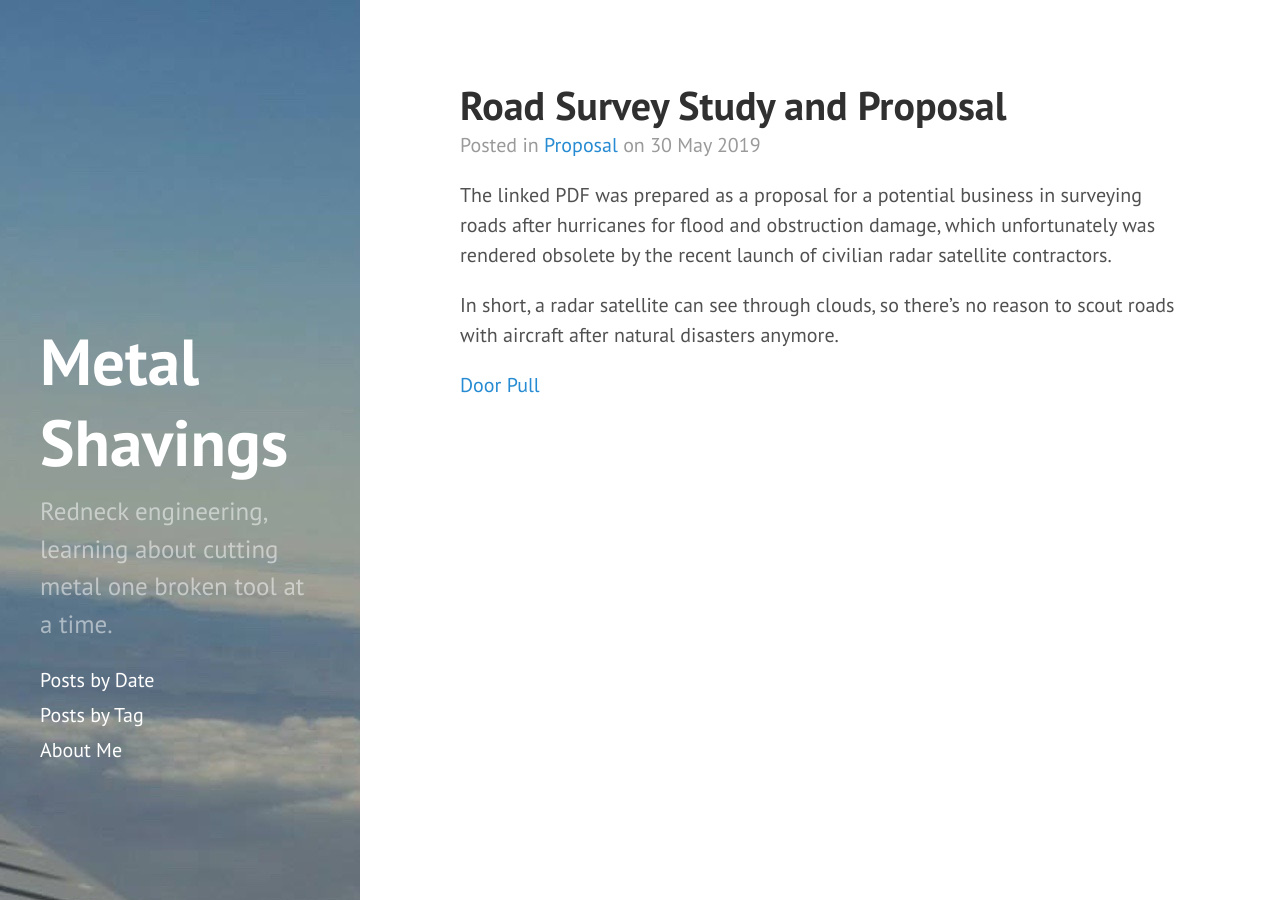
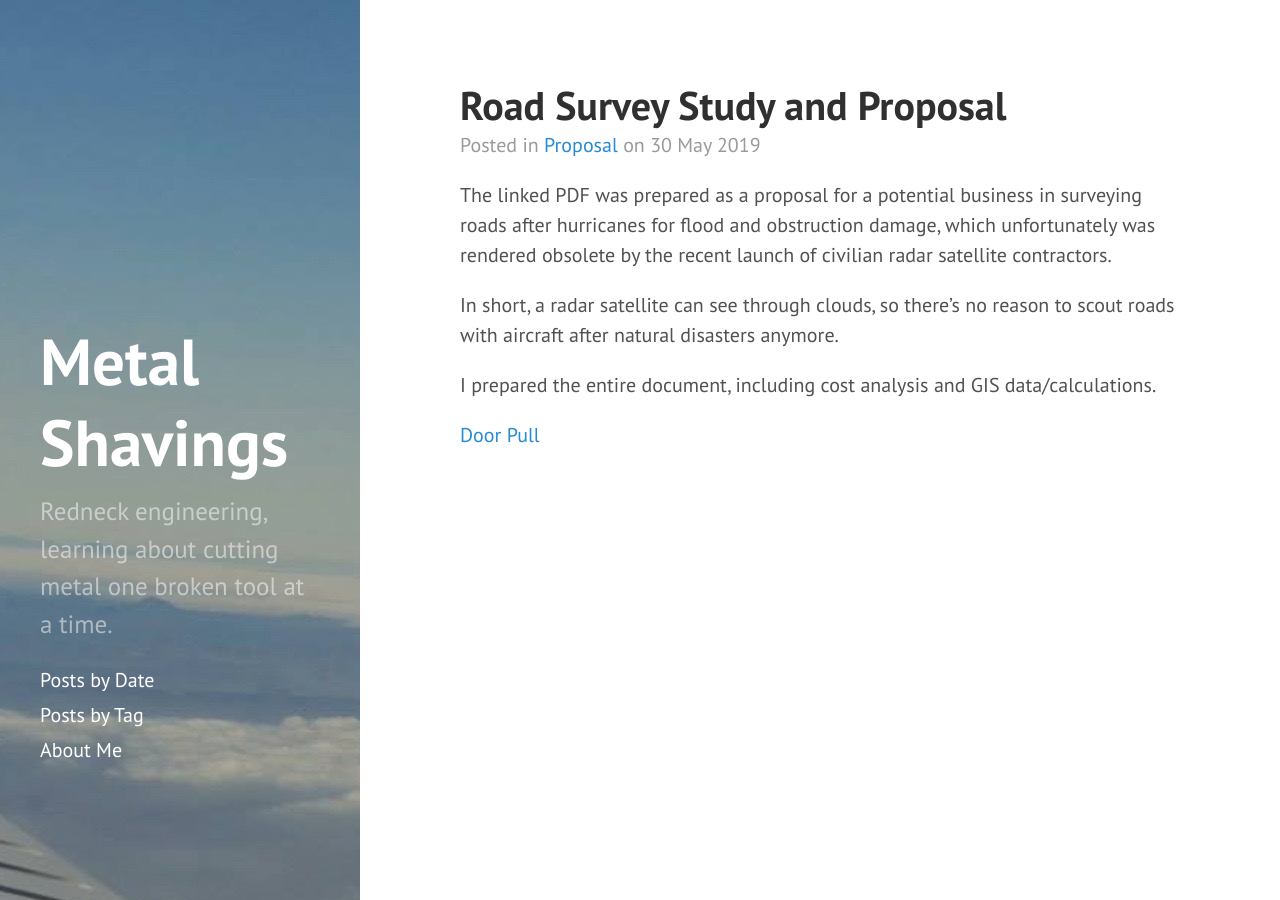
Before and after one commit to metalshavings/metalshavings, a Jekyll site: the page built from _posts/2019-05-30-Road-Survey-Proposal.md, in a window 1280 px wide. Built offline with Jekyll 4.4.1, drawn with Linux system fonts in a browser that asks for light colours.

Commit message:
Update 2019-05-30-Road-Survey-Proposal.md

```diff
--- a/_posts/2019-05-30-Road-Survey-Proposal.md
+++ b/_posts/2019-05-30-Road-Survey-Proposal.md
@@ -8,4 +8,6 @@ The linked PDF was prepared as a proposal for a potential business in surveying
 
 In short, a radar satellite can see through clouds, so there's no reason to scout roads with aircraft after natural disasters anymore.
 
+I prepared the entire document, including cost analysis and GIS data/calculations.
+
 [Door Pull]({{ site.url }}/public/roads.pdf){:target="_blank"}
```
